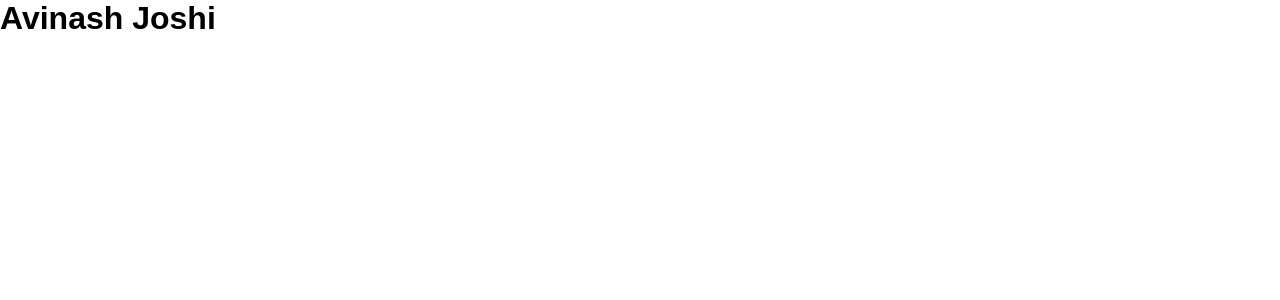
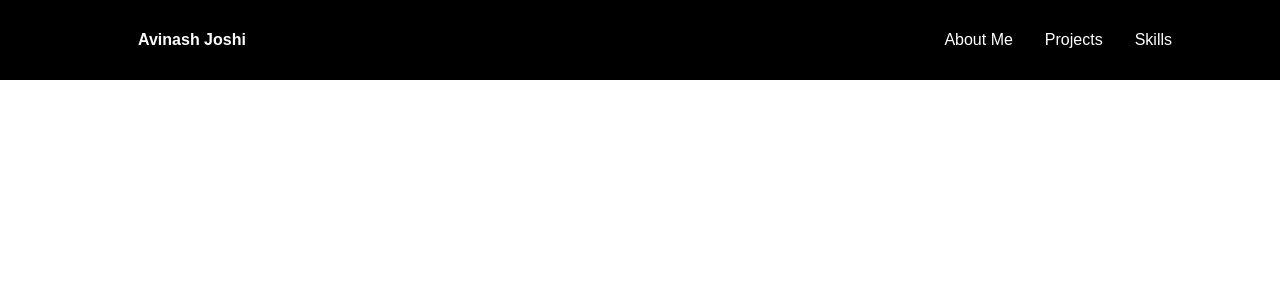
Before and after one commit to avinash797/avinashportfolio, a React (Create React App) app: page / in a window 1280 px wide. Shown: the top 300 px of the page. Built offline with nearby package versions, Linux system fonts and the light colour scheme.

Commit message:
css stuff

```diff
--- a/package.json
+++ b/package.json
@@ -8,7 +8,11 @@
     "@testing-library/user-event": "^12.1.10",
     "react": "^17.0.1",
     "react-dom": "^17.0.1",
+    "react-icons": "^4.1.0",
+    "react-router-dom": "^5.2.0",
     "react-scripts": "4.0.1",
+    "react-scroll": "^1.8.1",
+    "styled-components": "^5.2.1",
     "web-vitals": "^0.2.4"
   },
   "scripts": {
--- a/src/App.js
+++ b/src/App.js
@@ -1,13 +1,13 @@
 import React from "react";
 import './App.css';
+import Navbar from "./components/navbar";
+import { BrowserRouter as Router } from "react-router-dom";
 
 function App() {
   return (
-    <div className="App">
-      <h1 className="App-header">
-      Avinash Joshi
-      </h1>
-    </div>
+    <Router>
+    <Navbar />
+    </Router>
   );
 }
 
--- /dev/null
+++ b/src/components/navbar/NavbarElements.js
@@ -0,0 +1,87 @@
+import styled from 'styled-components'
+import {Link as LinkR} from 'react-router-dom'
+import { Link as LinkS } from 'react-scroll'
+
+export const Nav = styled.nav`
+background: #000;
+height: 80px;
+//margin-top: -80px;
+display: flex;
+justify-content: center;
+align-items: center;
+font-size: 1rem;
+position: sticky;
+top: 0;
+z-index: 10;
+
+@media screen and (max-width: 960px) {
+    transition: 0.8s all ease;
+}
+`
+
+export const NavbarContainer = styled.div`
+display: flex;
+justify-content: space-between;
+height: 80px;
+z-index: 1;
+width: 100%;
+padding: 0 24px;
+max-width: 1100px;
+`
+
+export const NavLogo = styled(LinkR)`
+color: #fff;
+justify-self: flex-start;
+cursor: pointer;
+font-size: 1.5 rem;
+display: flex;
+align-items: center;
+margin-left: 24px;
+font-weight: bold;
+text-decoration: none;
+`
+
+export const MobileIcon = styled.div`
+display: none;
+
+@media screen and (max-width: 768px){
+    display: block;
+    position: absolute;
+    top: 0;
+    right: 0;
+    transform: translate(-100%, 60%);
+    font-size: 1.6rem;
+    cursor: pointer;
+    color: #fff;
+}
+`
+
+export const NavMenu = styled.ul`
+display: flex;
+align-items: center;
+list-style: none;
+text-align: center;
+margin-right: -22px;
+
+@media screen and (max-width: 768px){
+    display: none;
+}
+`
+
+export const NavItem = styled.li`
+height: 80px;
+`
+
+export const NavLinks = styled(LinkS)`
+color: #fff;
+display: flex;
+align-items: center;
+text-decoration: none;
+padding: 0 1rem;
+height: 100%;
+cursor: pointer;
+
+&.active {
+    border-bottom: 3px solid #01bf71
+}
+`
--- /dev/null
+++ b/src/components/navbar/index.js
@@ -0,0 +1,33 @@
+import React from 'react'
+import {FaBars} from 'react-icons/fa'
+import { Nav, NavbarContainer, NavLogo, MobileIcon, NavMenu, NavItem, NavLinks } from "./NavbarElements";
+
+const Navbar = () => {
+    return (
+        <div>
+        <Nav>
+            <NavbarContainer>
+                <NavLogo to='/'>
+                    Avinash Joshi
+                </NavLogo>
+                <MobileIcon>
+                    <FaBars />
+                </MobileIcon>
+                <NavMenu>
+                    <NavItem>
+                        <NavLinks to="about">About Me</NavLinks>
+                    </NavItem>
+                    <NavItem>
+                        <NavLinks to="projects">Projects</NavLinks>
+                    </NavItem>
+                    <NavItem>
+                        <NavLinks to="skills">Skills</NavLinks>
+                    </NavItem>
+                </NavMenu>
+            </NavbarContainer>
+        </Nav>
+        </div>
+    )
+}
+
+export default Navbar
```
Also changed, not shown: 2 other files (tests, documents, lock files or other folders).
